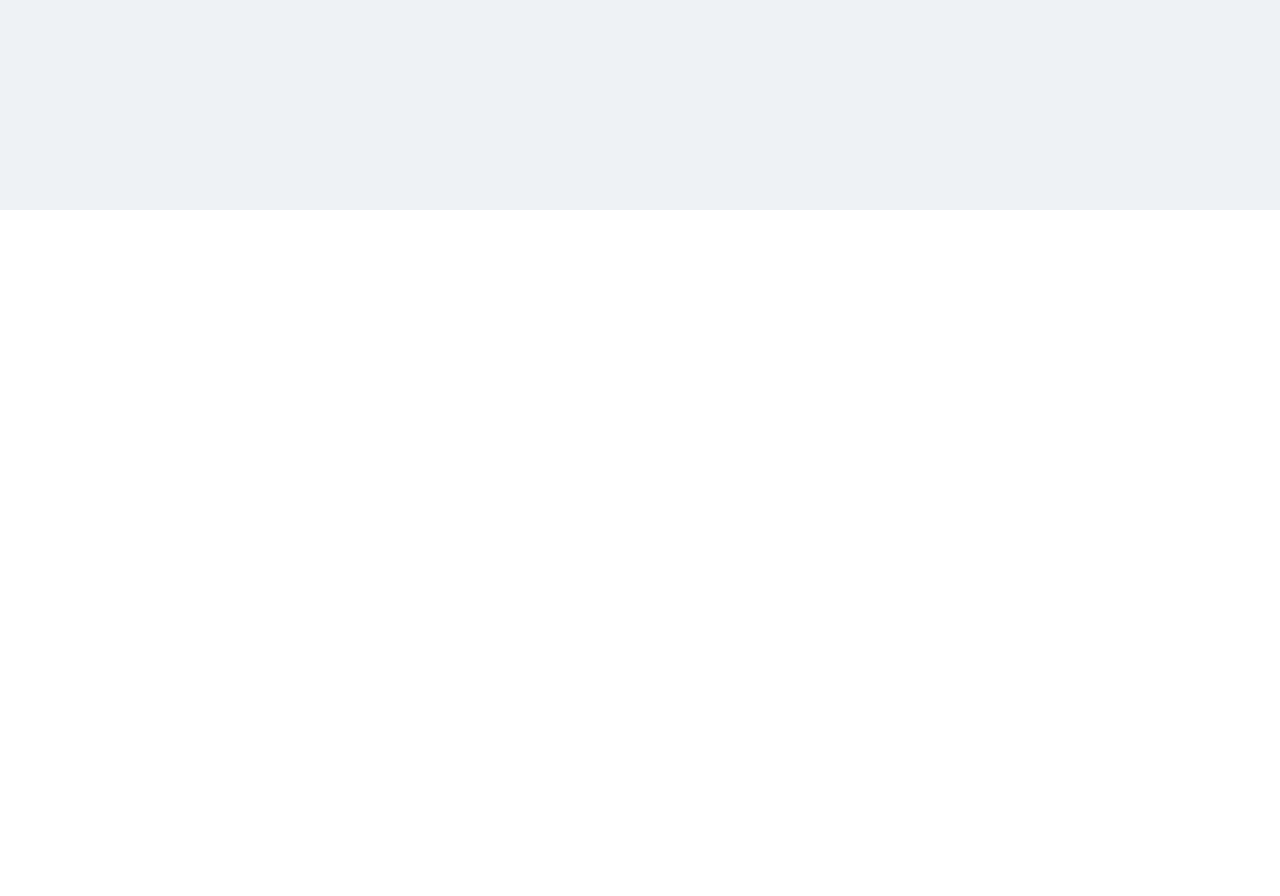
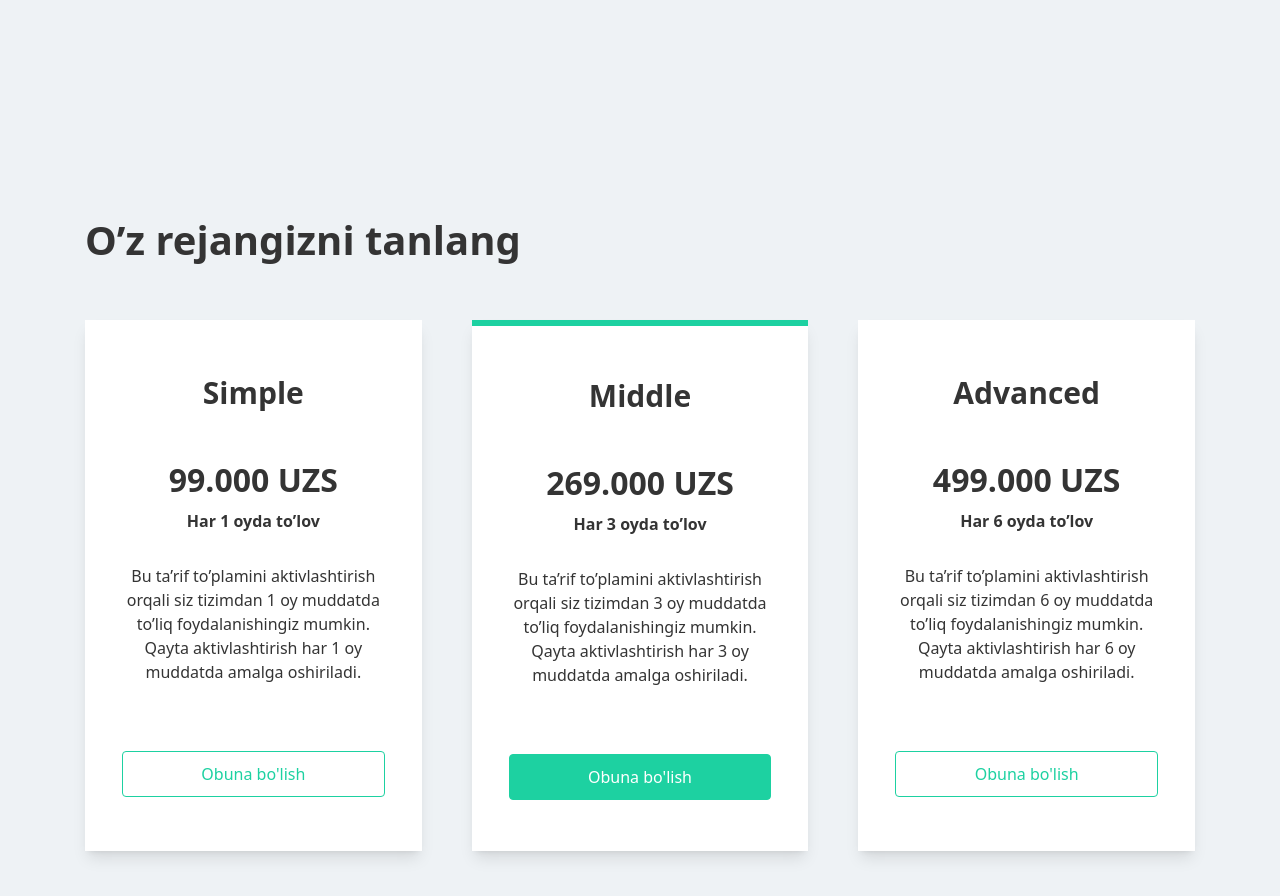
Before and after one commit to heyitsdurdona/code-boxfn, a website: page index.html in a window 1280 px wide. Shown: the part 4234-5130 px from the top of the page. Before the commit the page ends 4444 px from the top, so only its background shows below. Drawn offline with Linux system fonts and the light colour scheme.

Commit message:
add: plans

```diff
--- a/index.html
+++ b/index.html
@@ -185,6 +185,49 @@
             </section>
             <!-- USERS END -->
 
+            <!-- PLANS START -->
+            <section class="pb-[147px]">
+                <h2 class="font-bold text-[40px] text-[#343434] mb-[50px]">O’z rejangizni
+                    tanlang</h2>
+                <ul class="flex justify-between gap-[50px]">
+                    <li class="pt-[47px] pb-[51px] px-[37px] shadow-lg bg-white flex flex-col justify-center text-center hover:scale-[1.05]">
+                        <span class="font-bold text-[30px] text-[#343434] mb-[41px]">Simple</span>
+                        <h3 class="font-bold text-[32px] text-[#343434] mb-[5px]">99.000 UZS</h3>
+                        <p class="font-bold text-[16px] text-[#343434] mb-[31px]">Har 1 oyda to’lov</p>
+                        <p class="text-[#343434] mb-[67px]">Bu ta’rif to’plamini aktivlashtirish orqali
+                            siz tizimdan 1 oy muddatda to’liq
+                            foydalanishingiz mumkin.  Qayta
+                            aktivlashtirish har 1 oy muddatda
+                            amalga oshiriladi.</p>
+                        <button class="py-[10px] px-[44px] text-[#1DD1A1] border border-[#1DD1A1] rounded-[4px]">Obuna bo'lish</button>
+                    </li>
+                    <li class="pt-[47px] pb-[51px] px-[37px] shadow-lg bg-white flex flex-col justify-center text-center hover:scale-[1.05] border-t-[6px] border-t-[#1DD1A1]">
+                        <span class="font-bold text-[30px] text-[#343434] mb-[41px]">Middle</span>
+                        <h3 class="font-bold text-[32px] text-[#343434] mb-[5px]">269.000 UZS</h3>
+                        <p class="font-bold text-[16px] text-[#343434] mb-[31px]">Har 3 oyda to’lov</p>
+                        <p class="text-[#343434] mb-[67px]">Bu ta’rif to’plamini aktivlashtirish orqali
+                            siz tizimdan 3 oy muddatda to’liq
+                            foydalanishingiz mumkin.  Qayta
+                            aktivlashtirish har 3 oy muddatda
+                            amalga oshiriladi.</p>
+                        <button class="py-[10px] px-[44px] text-white bg-[#1DD1A1] border border-[#1DD1A1] rounded-[4px]">Obuna bo'lish</button>
+                    </li>
+                    <li class="pt-[47px] pb-[51px] px-[37px] shadow-lg bg-white flex flex-col justify-center text-center hover:scale-[1.05]">
+                        <span class="font-bold text-[30px] text-[#343434] mb-[41px]">Advanced</span>
+                        <h3 class="font-bold text-[32px] text-[#343434] mb-[5px]">499.000 UZS</h3>
+                        <p class="font-bold text-[16px] text-[#343434] mb-[31px]">Har 6 oyda to’lov</p>
+                        <p class="text-[#343434] mb-[67px]">Bu ta’rif to’plamini aktivlashtirish orqali
+                            siz tizimdan 6 oy muddatda to’liq
+                            foydalanishingiz mumkin.  Qayta
+                            aktivlashtirish har 6 oy muddatda
+                            amalga oshiriladi.</p>
+                        <button class="py-[10px] px-[44px] text-[#1DD1A1] border border-[#1DD1A1] rounded-[4px]">Obuna bo'lish</button>
+                    </li>
+                </ul>
+            </section>
+            <!-- PLANS END -->
+
+
         </div>
     </main>
     <!-- MAIN END -->
```
Also changed, not shown: css/output.css. Lines whose indentation alone changed are shown as unchanged.
